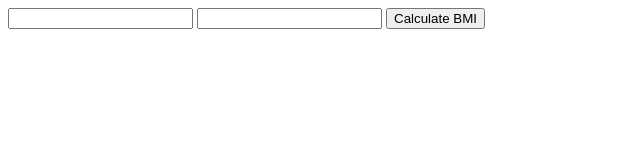
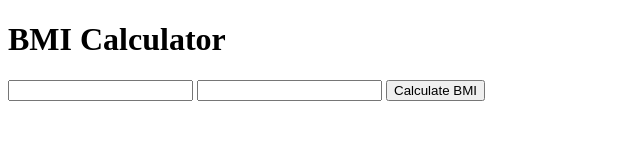
Before and after one commit to Frankie-B/bmi-calculator-app, a plain HTML site: page index.html in a window 1280 px wide. Shown: the whole page, without its empty margins (0-640 px from the left). Drawn offline with Linux system fonts and the light colour scheme.

Commit message:
Add Main Heading

```diff
--- a/index.html
+++ b/index.html
@@ -7,6 +7,8 @@
     <title>BMI Calculator</title>
   </head>
   <body>
+    <!-- Title -->
+    <h1>BMI Calculator</h1>
     <!-- Form section and user input fields -->
     <form action="/" method="POST">
       <input type="text" name="height" />
```
